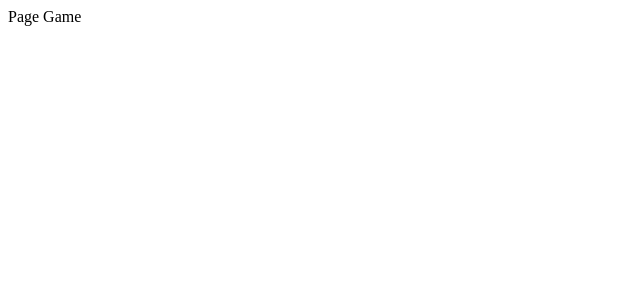
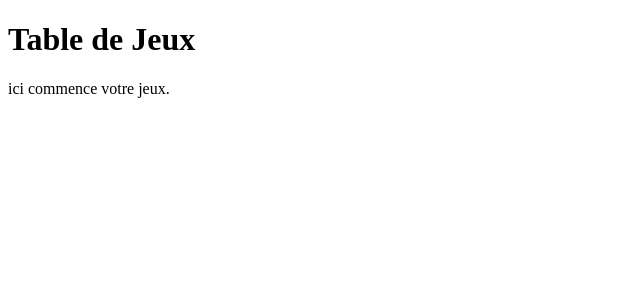
Before and after one commit to hard-tech/naval-warships, a React (Create React App) app: page /Game in a window 1280 px wide. Shown: the top 300 px of the page, without its empty margins (0-640 px from the left). Built offline with nearby package versions, Linux system fonts and the light colour scheme.

Commit message:
Update Pages

```diff
--- a/src/css/Home.css
+++ b/src/css/Home.css
@@ -0,0 +1,3 @@
+button{
+    background-color: aqua;
+}
--- a/src/page/Game.jsx
+++ b/src/page/Game.jsx
@@ -1,10 +1,15 @@
 import React, { Component } from 'react'
+
+import '../css/Game.css'
 
 export default class Game extends Component {
   render() {
     return (
       <div>
-        Page Game
+        <h1>Table de Jeux</h1>
+        <p>
+          ici commence votre jeux.
+        </p>
       </div>
     )
   }
--- a/src/page/Home.jsx
+++ b/src/page/Home.jsx
@@ -1,4 +1,6 @@
 import React, { Component } from 'react';
+
+import '../css/Home.css'
 
 import Nav from '../components/Nav';
 import Footer from '../components/Footer';
--- a/src/page/ScoreBoard.jsx
+++ b/src/page/ScoreBoard.jsx
@@ -1,4 +1,6 @@
 import React, { Component } from 'react'
+
+import '../css/ScoreBoard.css'
 
 export default class ScoreBoard extends Component {
   render() {
```
